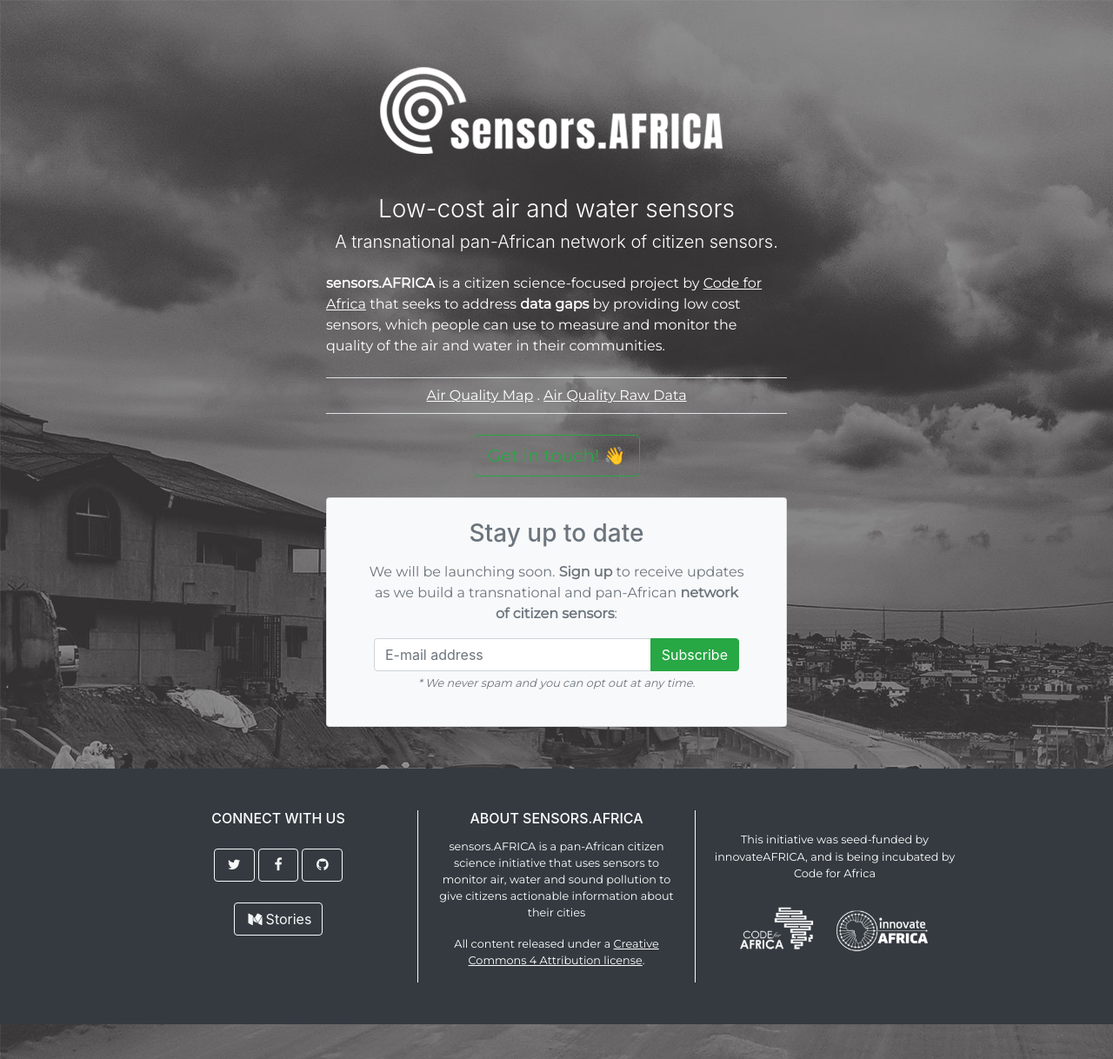
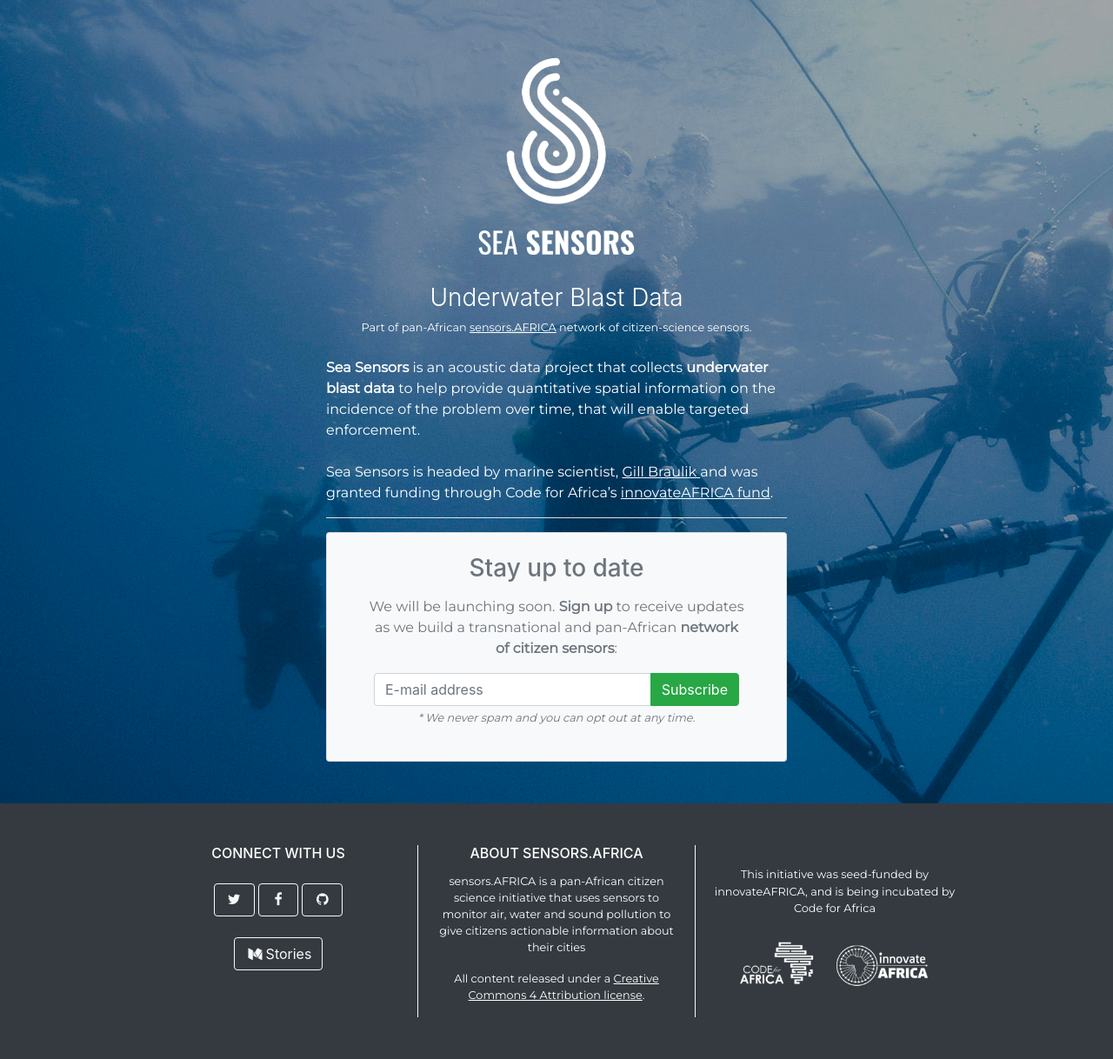
Before and after one commit to CodeForAfrica/sensors.AFRICA-SeaSensors-ComingSoon, a Jekyll site: the page built from index.html, in a window 1280 px wide. Shown: the whole page at 87% size. Built offline with Jekyll 4.4.1, drawn with Linux system fonts in a browser that asks for light colours.

Commit message:
Updates.

```diff
--- a/_config.yml
+++ b/_config.yml
@@ -1,14 +1,14 @@
-title: sensors.AFRICA
-description: A citizen science-focused project by Code for Africa that seeks to address data gaps by providing low cost sensors, which people can use to measure and monitor the quality of the air in their communities.
-author: Code for Africa
+title: Sea Sensors
+description: Sea Sensors is an acoustic data project that collects underwater blast data to help provide quantitative spatial information on the incidence of the problem over time, that will enable targeted enforcement.
+author: sensors.AFRICA by Code for Africa
 
-url: https://sensors.africa
-enforce_ssl: sensors.africa
+url: https://seasensors.africa
+enforce_ssl: seasensors.africa
 
-tw_url: https://twitter.com/sensorsAFRICA
-fb_url: https://facebook.com/sensorsAFRICA
+tw_url: https://twitter.com/hashtag/seasensors?src=hash
+fb_url: https://www.facebook.com/hashtag/AcousticOceans
 gh_url: https://github.com/CodeForAfricaLabs/sensors.AFRICA
 md_url: https://medium.com/code-for-africa/tagged/innovateafrica
-ig_url: \#
+ig_url: https://www.instagram.com/p/BjfrFfmlGKJ/
 
 google_analytics: UA-44795600-44
--- a/_layouts/base.html
+++ b/_layouts/base.html
@@ -16,14 +16,18 @@
 					window.location.protocol = "https";
 		</script>
 
-		<link href="https://cdnjs.cloudflare.com/ajax/libs/twitter-bootstrap/4.1.0/css/bootstrap.min.css" rel="stylesheet">
+		<link href="https://cdnjs.cloudflare.com/ajax/libs/twitter-bootstrap/4.1.3/css/bootstrap.min.css" rel="stylesheet" type="text/css">
 		<link href="https://cdnjs.cloudflare.com/ajax/libs/font-awesome/4.7.0/css/font-awesome.min.css" rel="stylesheet" type="text/css">
 		<link href="/css/style.css" rel="stylesheet">
-		<link href="https://fonts.googleapis.com/css?family=Anton|Montserrat" rel="stylesheet">
+		<link href="https://fonts.googleapis.com/css?family=Anton|Montserrat|Oswald" rel="stylesheet">
 	</head>
 	<body>
 
 		{{ content }}
+
+		<script src="https://code.jquery.com/jquery-3.3.1.slim.min.js" integrity="sha384-q8i/X+965DzO0rT7abK41JStQIAqVgRVzpbzo5smXKp4YfRvH+8abtTE1Pi6jizo" crossorigin="anonymous"></script>
+		<script src="https://cdnjs.cloudflare.com/ajax/libs/popper.js/1.14.3/umd/popper.min.js" integrity="sha384-ZMP7rVo3mIykV+2+9J3UJ46jBk0WLaUAdn689aCwoqbBJiSnjAK/l8WvCWPIPm49" crossorigin="anonymous"></script>
+		<script src="https://stackpath.bootstrapcdn.com/bootstrap/4.1.3/js/bootstrap.min.js" integrity="sha384-ChfqqxuZUCnJSK3+MXmPNIyE6ZbWh2IMqE241rYiqJxyMiZ6OW/JmZQ5stwEULTy" crossorigin="anonymous"></script>
 
 		<!-- Global site tag (gtag.js) - Google Analytics -->
 		<script async src="https://www.googletagmanager.com/gtag/js?id={{ site.google_analytics }}"></script>
--- a/css/style.css
+++ b/css/style.css
@@ -8,7 +8,7 @@
 }
 
 body {
-  background-image: url("/images/bgimage.jpg");
+  background-image: url("/images/bg/ocean-1-dark.jpg");
 }
 
 p {
--- a/index.html
+++ b/index.html
@@ -3,19 +3,20 @@
 ---
 
 <div class="container text-center pt-5 text-white pb-5" style="max-width: 560px;">
-  <h1 class="mb-3"><img src="/images/logowhite.png" alt="sensors.AFRICA Logo"></h1>
-  <h3 class="mt-3 font-weight-light">Low-cost air and water sensors</h3>
-  <h5 class="font-weight-light">A transnational pan-African network of citizen sensors.</h5>
+  <h1 class="mb-3"><img src="/images/logo-white-square.png" alt="{{ site.title }} Logo" style="max-width: 210px;"></h1>
+  <h3 class="mt-3 font-weight-light">Underwater Blast Data</h3>
+  <p class="small font-weight-light">Part of pan-African <a href="https://sensors.africa/" target="_blank" rel="noopener noreferrer">sensors.AFRICA</a> network of citizen-science sensors.</p>
 
-  <p class="text-left my-4"><strong>sensors.AFRICA</strong> is a citizen science-focused project by <a href="https://twitter.com/Code4Africa" target="_blank" rel="noopener">Code for Africa</a> that seeks to address <strong>data gaps</strong> by providing low cost sensors, which people can use to measure and monitor the quality of the air and water in their communities.</p>
+  <p class="text-left my-4"><strong>Sea Sensors</strong> is an acoustic data project that collects <strong>underwater blast data</strong> to help provide quantitative spatial information on the incidence of the problem over time, that will enable targeted enforcement.</p>
+  <p class="text-left pb-3 border-bottom">Sea Sensors is headed by marine scientist, <a href="https://twitter.com/GillBraulik" target="_blank" rel="noopener noreferrer">Gill Braulik </a> and was granted funding through Code for Africa’s <a href="https://innovateafrica.fund" target="_blank" rel="noopener noreferrer">innovateAFRICA fund</a>.</p>
 
-  <p class="text-center mb-4 border-top border-bottom py-2">
-    <a href="http://map.aq.sensors.africa/" target="_blank" rel="noopener">Air Quality Map</a> .
-    <a href="https://archive.sensors.africa/" target="_blank" rel="noopener">Air Quality Raw Data</a>
+  <!-- <p class="text-center mb-4 border-top border-bottom py-2">
+    <a href="https://sensors.africa/" target="_blank" rel="noopener">sensors.AFRICA</a> .
+    <a href="{{ site.tw_url }}" target="_blank" rel="noopener">Twitter</a>
   </p>
 
   <p class="my-4"><a href="https://goo.gl/forms/b7a1mW0uSRPUdbzw2" target="_blank" class="btn btn-outline-success btn-lg">
-    Get in touch! 👋</a></p>
+    Get in touch! 👋</a></p> -->
 
   <div class="card py-4 px-5 bg-light text-muted">
     <h3 class="card-title mb-3">Stay up to date</h3>
```
Also changed, not shown: images/bg/ocean-1-dark.jpg (added), images/bg/ocean-1.jpg (added), images/bg/ocean-2-dark.jpg (added), images/bg/ocean-2.jpg (added), images/logo-white-square.png (added), images/logo-white.png (added), 1 other file.
